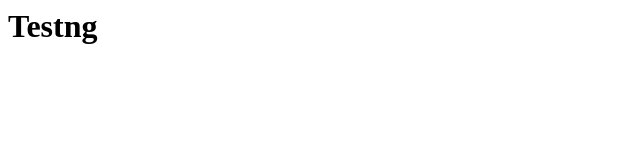
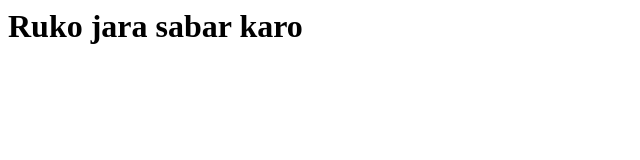
Before and after one commit to TanayMoriarty/coooooool, a plain HTML site: page index.html in a window 1280 px wide. Shown: the whole page, without its empty margins (0-640 px from the left). Drawn offline with Linux system fonts and the light colour scheme.

Commit message:
Home page

```diff
--- a/index.html
+++ b/index.html
@@ -10,7 +10,7 @@
 
   <body>
 
-    <h1>Testng</h1>
+    <h1>Ruko jara sabar karo</h1>
 
   </body>
 
```
